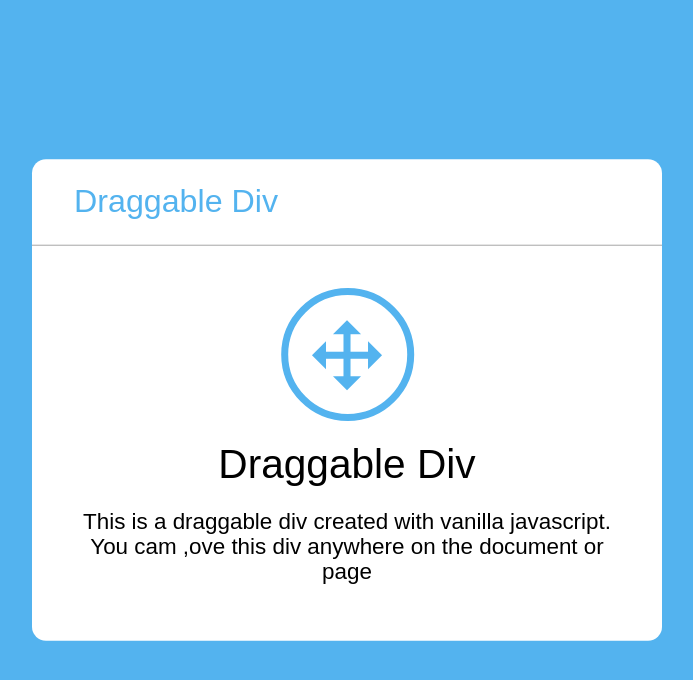
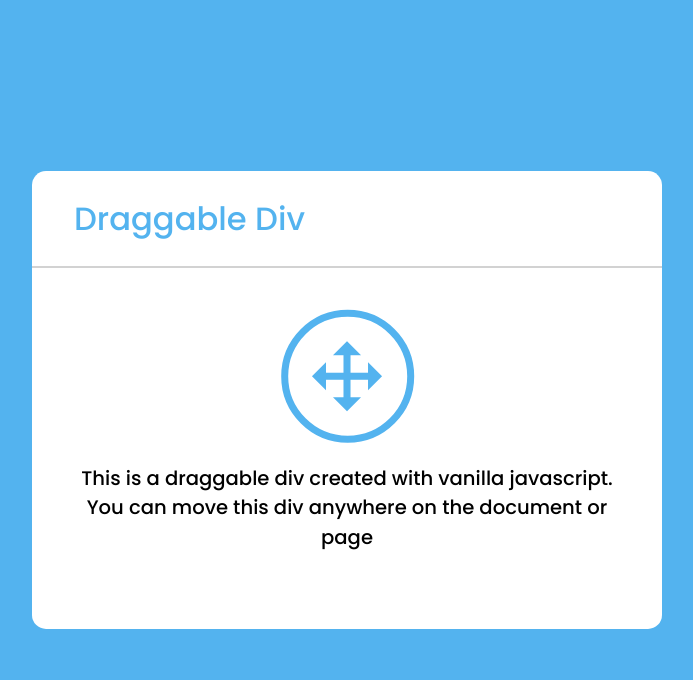
Before and after one commit to YousefXI/Draggable-div, a plain HTML site: page index.html in a window 1280 px wide. Shown: the whole page, without its empty margins (293-986 px from the left). Drawn offline with nearby package versions, Linux system fonts and the light colour scheme.

Commit message:
adding poppins font family

```diff
--- a/index.html
+++ b/index.html
@@ -7,6 +7,9 @@
    <meta name="viewport" content="width=device-width, initial-scale=1.0">
    <link rel="stylesheet" href="style.css">
    <link href="https://unpkg.com/boxicons@2.0.9/css/boxicons.min.css" rel="stylesheet">
+   <!-- Poppins Font Family -->
+   <link href="https://fonts.googleapis.com/css2?family=Poppins:ital,wght@0,300;0,500;0,600;1,400&display=swap"
+      rel="stylesheet">
    <title>Draggable div</title>
 </head>
 
@@ -15,8 +18,7 @@
       <header>Draggable Div</header>
       <div class="content">
          <div class="icon"><i class="bx bx-move"></i></div>
-         <div class="title">Draggable Div</div>
-         <p>This is a draggable div created with vanilla javascript. You cam ,ove this div anywhere on the document or
+         <p>This is a draggable div created with vanilla javascript. You can move this div anywhere on the document or
             page</p>
       </div>
    </div>
--- a/style.css
+++ b/style.css
@@ -107,13 +107,8 @@ body {
    color: var(--primary);
 }
 
-.content .title {
-   font-size: 29px;
-   font-weight: 500;
+.content p {
+   font-size: 14px;
+   text-align: center;
    margin: 15px 0;
 }
-
-.content p {
-   font-size: 16px;
-   text-align: center;
-}
```
